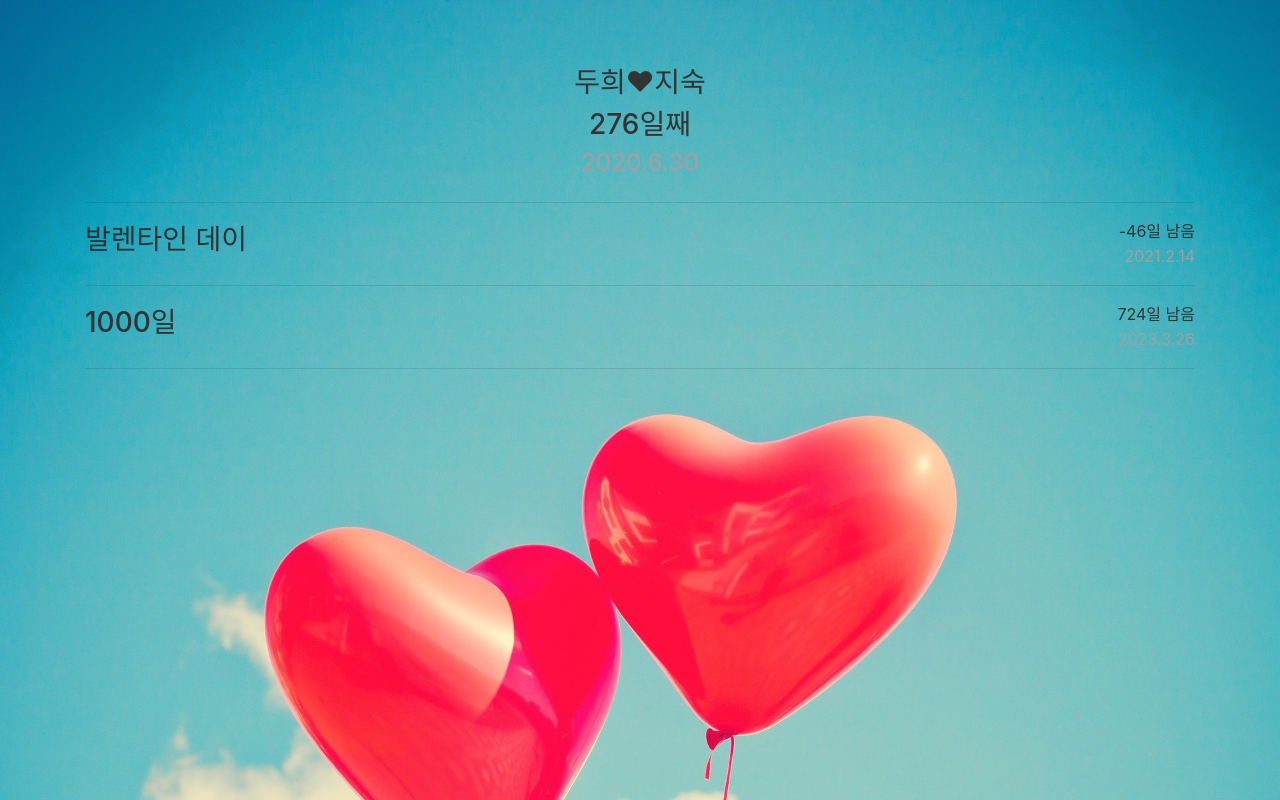
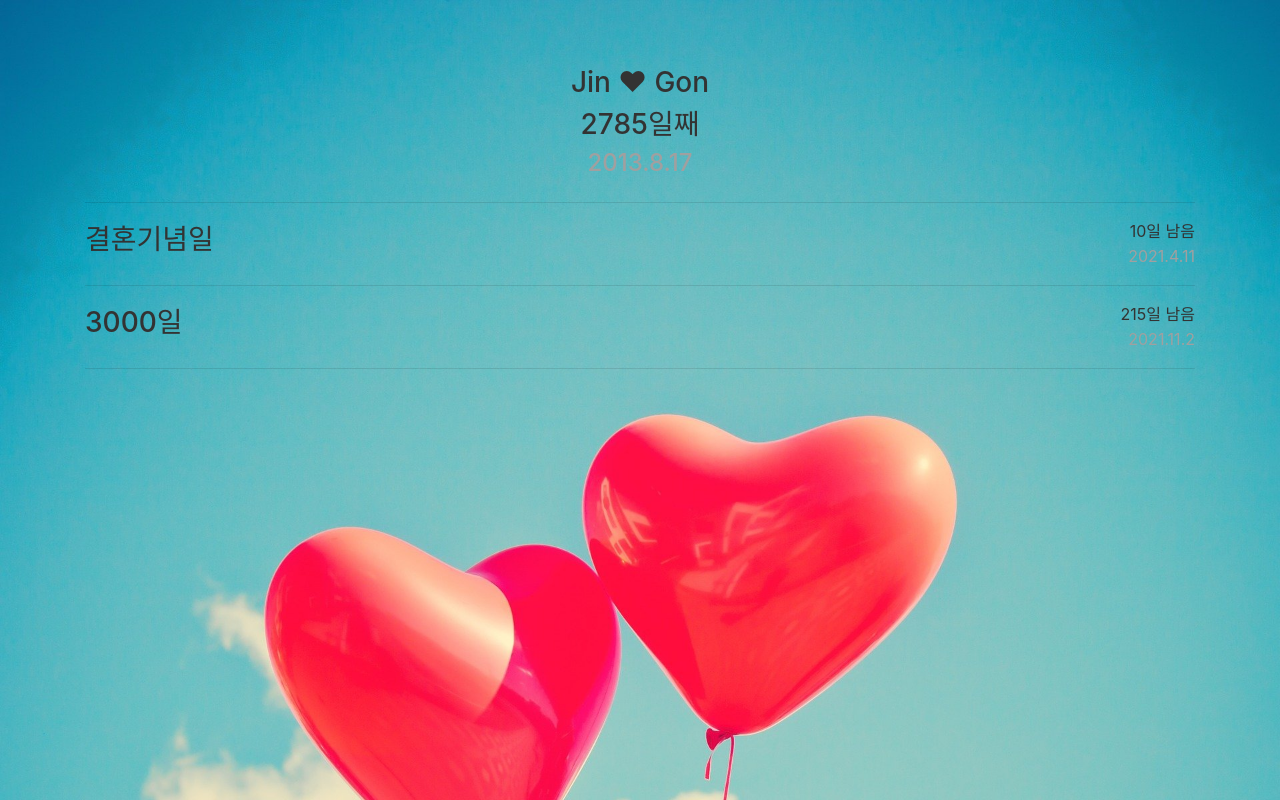
Before and after one commit to konainnl/test, a plain HTML site: page calendar/calendar.html in a window 1280 px wide. Drawn offline with nearby package versions, Linux system fonts and the light colour scheme.

Commit message:
change-adjust details

```diff
--- a/calendar/calendar.html
+++ b/calendar/calendar.html
@@ -4,7 +4,7 @@
     <meta charset="UTF-8">
     <meta name="viewport" content="width=device-width, initial-scale=1.0">
     <link rel="stylesheet" href="https://stackpath.bootstrapcdn.com/bootstrap/4.5.2/css/bootstrap.min.css" integrity="sha384-JcKb8q3iqJ61gNV9KGb8thSsNjpSL0n8PARn9HuZOnIxN0hoP+VmmDGMN5t9UJ0Z" crossorigin="anonymous">
-    <title>기념일 계산기</title>
+    <title>기념일</title>
     <style>
         * {
             color: #333333;
@@ -52,21 +52,21 @@
         <img id='jisook' src="jisook.jpeg" alt="jisook">-->
     </section>
     <div class='container d-flex flex-column justify-content-center align-items-center mt-3'>
-        <h3>두희♥지숙</h3>
+        <h3>Jin ♥ Gon</h3>
         <h3 id='love'>0일째</h3>
-        <h4 class="date">2020.6.30</h4>
+        <h4 class="date">2013.8.17</h4>
     </div>
     <hr/>
     <section class='special-day'>
-        <h3 class='title'>발렌타인 데이</h3>
+        <h3 class='title'>결혼기념일</h3>
         <div class='date-box'>
             <p id='valentine' class='days-left'>0일 남음</p>
-            <p class='date'>2021.2.14</p>
+            <p class='date'>2021.4.11</p>
         </div>
     </section>
     <hr/>
     <section class='special-day'>
-        <h3 class='title'>1000일</h3>
+        <h3 class='title'>3000일</h3>
         <div class='date-box'>
             <p id='thousand' class='days-left'>0일 남음</p>
             <p id='thousand-date' class='date'>0000.00.00</p>
@@ -79,7 +79,7 @@
   crossorigin="anonymous"></script>
     <script>
         var now = new Date();
-        var start = new Date('2020-06-30');
+        var start = new Date('2013-08-17');
 
         //우리 몇 일째?
         var timeDiff = now.getTime() - start.getTime();
@@ -87,13 +87,13 @@
         $('#love').text(day + '일째');
 
         //기념일까지 남은 날짜는?
-        var valentine = new Date('2021-02-14');
+        var valentine = new Date('2021-04-11');
         var timeDiff2 = valentine.getTime() - now.getTime();
         var day2 = Math.floor(timeDiff2 / (1000 * 60 * 60 * 24) + 1);
         $('#valentine').text(day2 + '일 남음');
 
         //천일은 언제인가?
-        var thousand = new Date(start.getTime() + 999 * (1000 * 60 * 60 * 24));
+        var thousand = new Date(start.getTime() + 2999 * (1000 * 60 * 60 * 24));
         var thousandDate = thousand.getFullYear() + '.' + (thousand.getMonth()+1) + '.' + thousand.getDate();
         $('#thousand-date').text(thousandDate);
 
```
